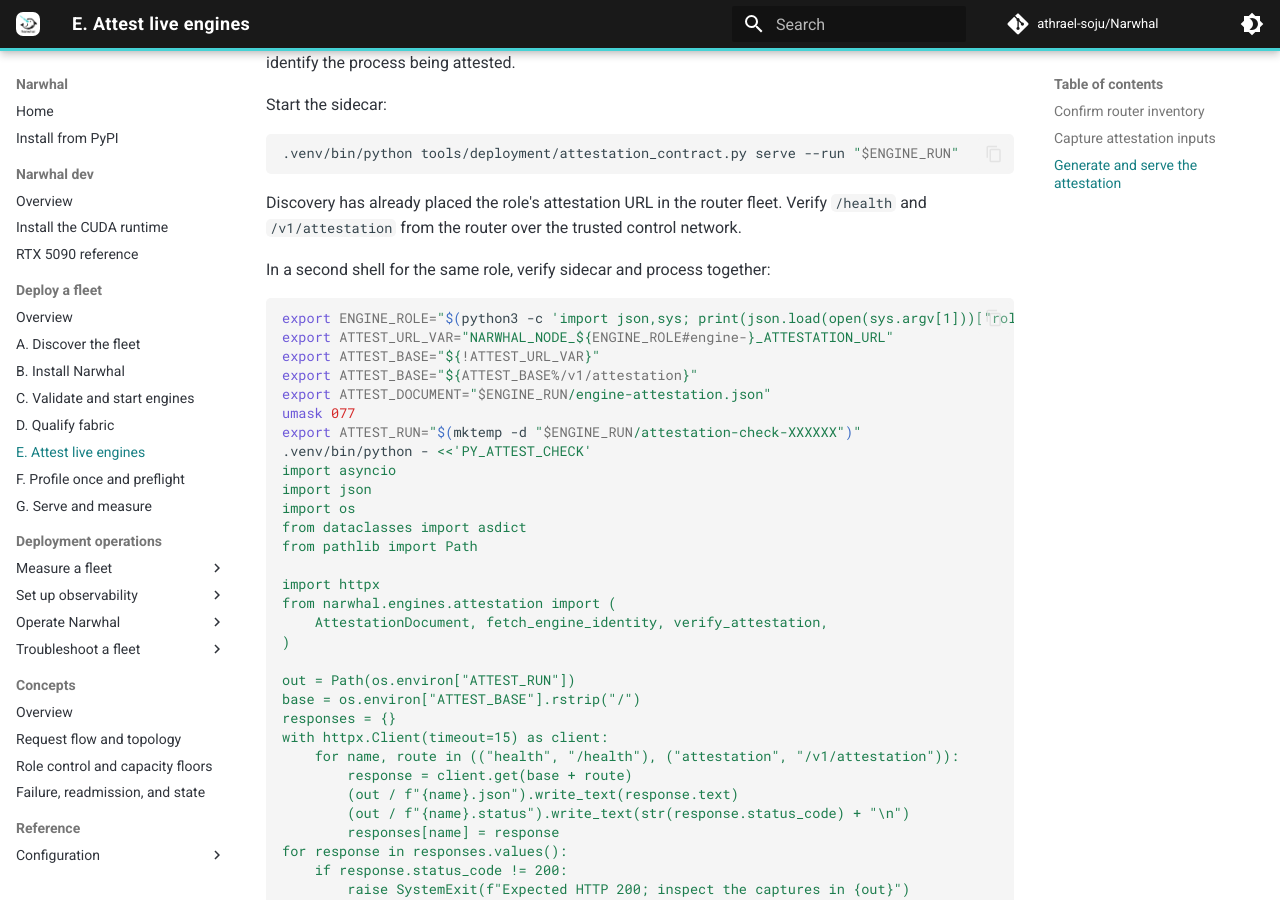
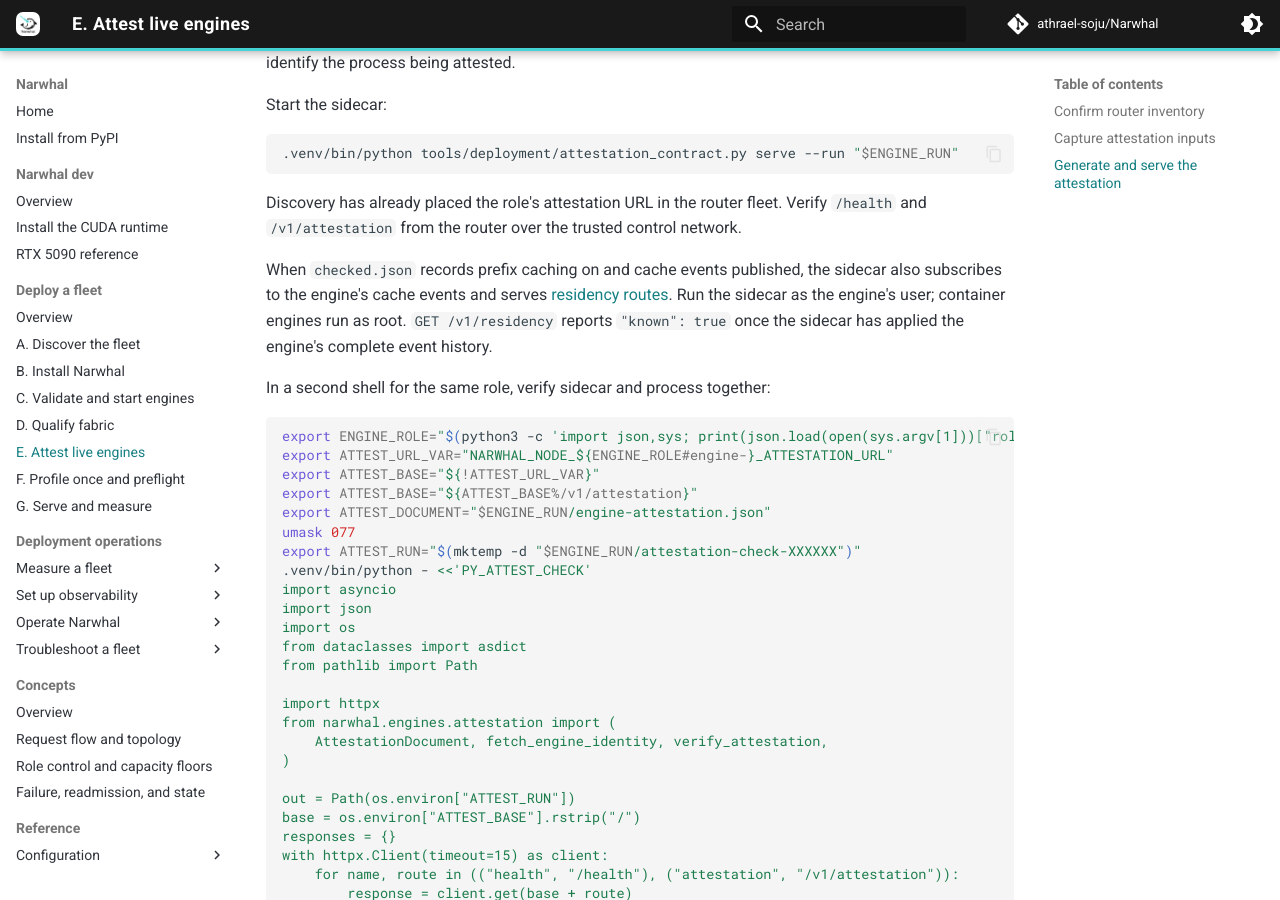
Before and after one commit to athrael-soju/Narwhal, an MkDocs documentation site: the page built from docs/deploy/05-Attest.md, in a window 1280 px wide and 900 px high, scrolled down 3508 px. Built offline with MkDocs 1.6.1 and Material for MkDocs 9.7.7, drawn with Linux system fonts in a browser that asks for light colours; comment, search, counter and statistics services are not loaded.

Commit message:
docs(deploy): note sidecar residency when the engine publishes cache events
Refs #176

````diff
--- a/docs/deploy/05-Attest.md
+++ b/docs/deploy/05-Attest.md
@@ -156,6 +156,8 @@ Start the sidecar:
 
 Discovery has already placed the role's attestation URL in the router fleet. Verify `/health` and `/v1/attestation` from the router over the trusted control network.
 
+When `checked.json` records prefix caching on and cache events published, the sidecar also subscribes to the engine's cache events and serves [residency routes](../cli/Attest.md#residency-routes). Run the sidecar as the engine's user; container engines run as root. `GET /v1/residency` reports `"known": true` once the sidecar has applied the engine's complete event history.
+
 In a second shell for the same role, verify sidecar and process together:
 
 ```bash
````
